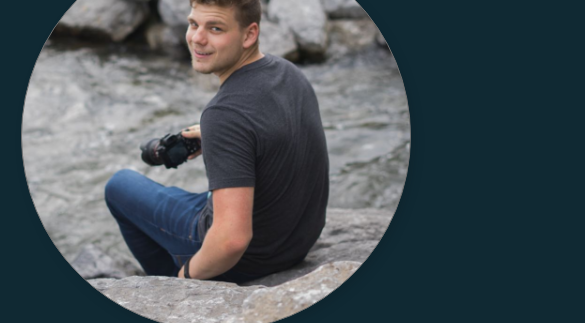
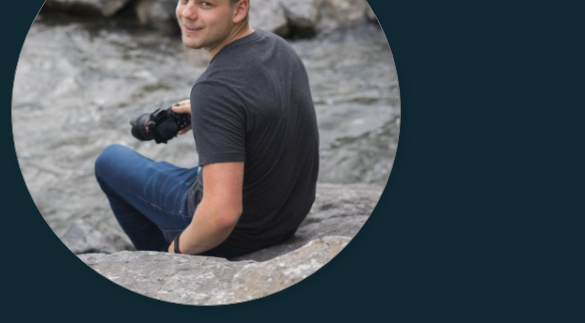
Before and after one commit to ryancangela/ryanangela-website, a plain HTML site: page new-homepage.html in a window 390 px wide. Shown: the part 685-1008 px from the top of the page, 585 px wide, since content can reach past the window. Drawn offline with nearby package versions, Linux system fonts and the light colour scheme; a web font is replaced by a local one.

Commit message:
Update new-homepage-styles.css

```diff
--- a/new-homepage-styles.css
+++ b/new-homepage-styles.css
@@ -700,33 +700,33 @@ section#contact {
 
 @media only screen and (max-width: 600px) {
   html {
-    font-size: 12px;
+    font-size: 50%;
     width: 100%;
   }
   body {
     width: 100%;
+  }
+
+  #header a#logo {
+    font-size: 2.5rem;
   }
   section#content,
   section#about,
   section#services,
   section#work,
   section#contact {
-    width: 95%;
+    width: 100% !important;
+    margin: 0 auto;
+    padding: 0;
   }
-  .hero-wrapper {
-    margin: 0;
-    transition: var(--trans);
-    align-items: center;
-    display: flex;
-    grid-auto-flow: unset;
-    grid-auto-columns: 1fr;
-    grid-auto-rows: 1fr;
-    grid-template-columns: 1fr;
-    grid-template-rows: 1fr;
-    gap: 1px;
-    grid-template-areas: ".";
+
+  .hero-wrapper,
+  .about-wrapper,
+  .services-wrapper,
+  .work-wrapper,
+  .contact-wrapper,
+  .form-wrapper {
+    display: block;
     width: 100%;
-    height: 100%;
-    flex-wrap: wrap;
   }
 }
```
